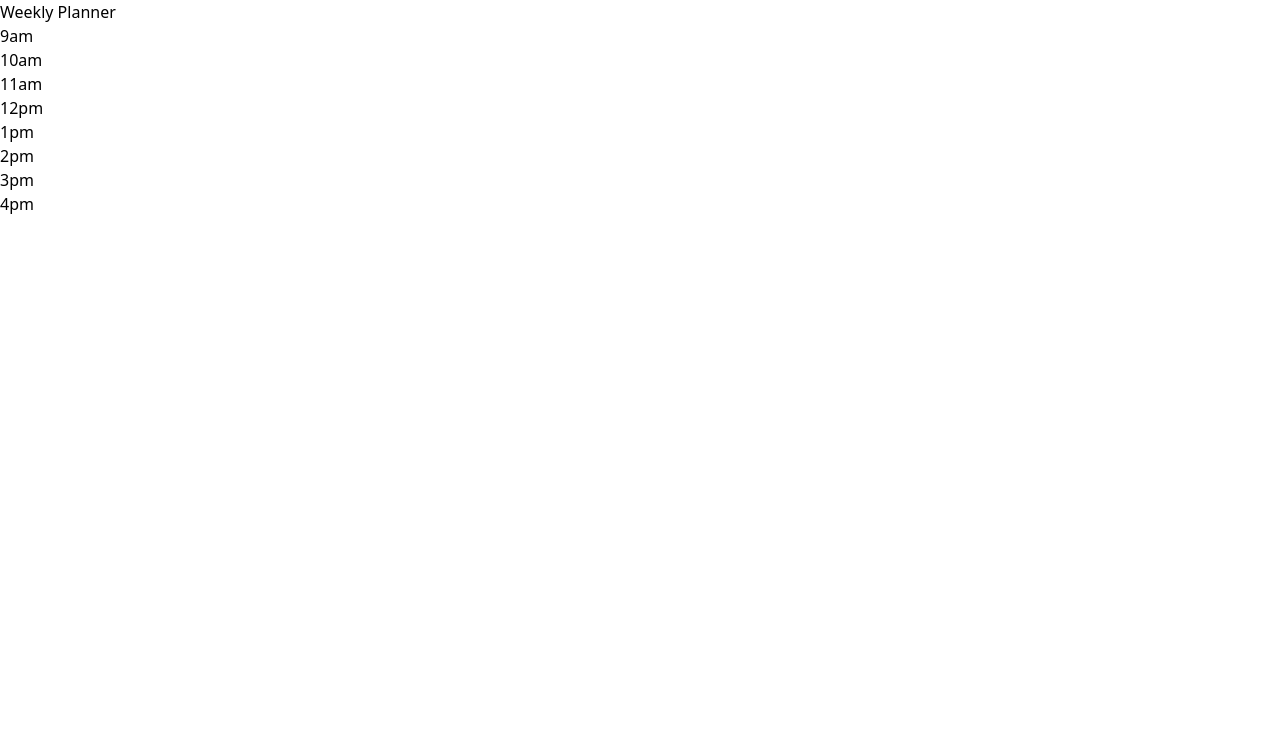
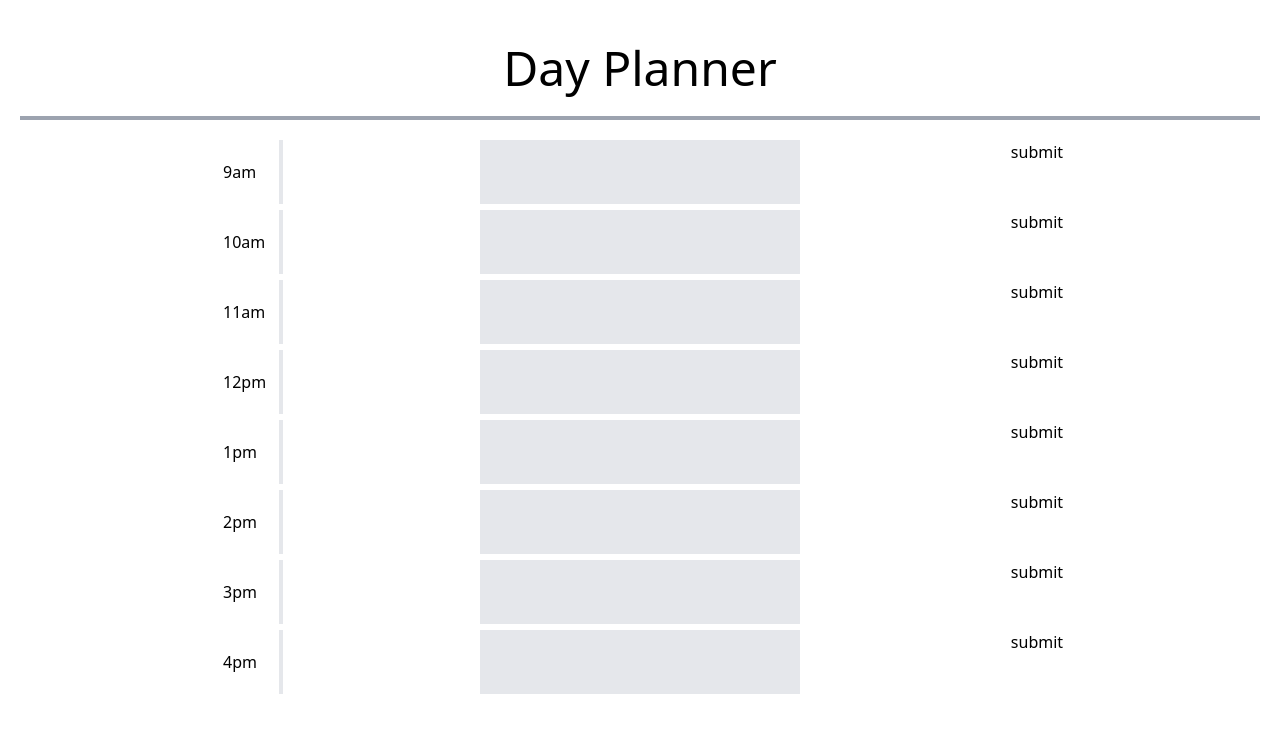
Before and after one commit to Ajaws2022/Stuff-Things-Times-Tracker, a website: page index.html in a window 1280 px wide. Drawn offline with Linux system fonts and the light colour scheme.

Commit message:
added styling with tailwind classes

```diff
--- a/index.html
+++ b/index.html
@@ -4,14 +4,14 @@
     <meta charset="UTF-8">
     <meta http-equiv="X-UA-Compatible" content="IE=edge">
     <meta name="viewport" content="width=device-width, initial-scale=1.0">
-    <title>Document</title>
+    <title>Day Planner</title>
     <link rel="stylesheet" href="./dist/output.css">
 </head>
 <body>
     <!--Header with name and current date/time  -->
-    <header>
+    <header class="border-b-4 border-gray-400 p-6 m-5">
         <div>
-            <h1>Weekly Planner</h1>
+            <h1 class="text-5xl text-center">Day Planner</h1>
         </div>
         <div>
             <p> <!--Class will be added to appened current date/time--> </p>
@@ -20,61 +20,108 @@
     <main>
         <div>
             <!-- list blocks will go here -->
-            <div id="9am">
+            <div id="9am" class="flex flex-row place-content-center m-1.5 justify-evenly">
                 <div>
-                    <h3>9am</h3>
+                    <h3 class="p-5 border-r-4 border-grey-200 w-20">9am</h3>
                 </div>
-                <div></div>
-                <div></div>
+                <div>
+                    <input class="w-80 h-16 bg-gray-200" type="text" name="" id="" >
+
+                </div>
+                <div>
+                    <button class="w-20" type="submit">submit</button>
+
+                </div>
             </div>
-            <div id="10am">
+            <div id="10am" class="flex flex-row place-content-center m-1.5 justify-evenly">
                 <div>
-                    <h3>10am</h3>
+                    <h3 class="p-5 border-r-4 border-grey-200 w-20 ">10am</h3>
                 </div>
-                <div></div>
-                <div></div>
+                <div>
+                    <input class="w-80 h-16 bg-gray-200" type="text" name="" id="" >
+
+                </div>
+                <div>
+                    <button class="w-20" type="submit">submit</button>
+
+                </div>
             </div>
-            <div id="11am">
+            <div id="11am" class="flex flex-row place-content-center m-1.5 justify-evenly">
                 <div>
-                    <h3>11am</h3>
+                    <h3 class="p-5 border-r-4 border-grey-200 w-20">11am</h3>
                 </div>
-                <div></div>
-                <div></div>
+                <div>
+                    <input class="w-80 h-16 bg-gray-200" type="text" name="" id="" >
+
+                </div>
+                <div>
+                    <button class="w-20" type="submit">submit</button>
+
+                </div>
             </div>
-            <div id="12pm">
+            <div id="12pm" class="flex flex-row place-content-center m-1.5 justify-evenly">
                 <div>
-                    <h3>12pm</h3>
+                    <h3 class="p-5 border-r-4 border-grey-200 w-20">12pm</h3>
                 </div>
-                <div></div>
-                <div></div>
+                <div>
+                    <input class="w-80 h-16 bg-gray-200" type="text" name="" id="" >
+
+                </div>
+                <div>
+                    <button class="w-20" type="submit">submit</button>
+
+                </div>
             </div>
-            <div id="1pm">
+            <div id="1pm" class="flex flex-row place-content-center m-1.5 justify-evenly">
                 <div>
-                    <h3>1pm</h3>
+                    <h3 class="p-5 border-r-4 border-grey-200 w-20">1pm</h3>
                 </div>
-                <div></div>
-                <div></div>
+                <div>
+                    <input class="w-80 h-16 bg-gray-200" type="text" name="" id="" >
+
+                </div>
+                <div>
+                    <button class="w-20" type="submit">submit</button>
+                </div>
             </div>
-            <div id="2pm">
+            <div id="2pm" class="flex flex-row place-content-center m-1.5 justify-evenly">
                 <div>
-                    <h3>2pm</h3>
+                    <h3 class="p-5 border-r-4 border-grey-200 w-20">2pm</h3>
                 </div>
-                <div></div>
-                <div></div>
+                <div>
+                    <input class="w-80 h-16 bg-gray-200" type="text" name="" id="" >
+
+                </div>
+                <div>
+                    <button class="w-20" type="submit">submit</button>
+
+                </div>
             </div>
-            <div id="3pm">
+            <div id="3pm" class="flex flex-row place-content-center m-1.5 justify-evenly">
                 <div>
-                    <h3>3pm</h3>
+                    <h3 class="p-5 border-r-4 border-grey-200 w-20">3pm</h3>
                 </div>
-                <div></div>
-                <div></div>
+                <div>
+                    <input class="w-80 h-16 bg-gray-200" type="text" name="" id="" >
+
+                </div>
+                <div>
+                    <button class="w-20" type="submit">submit</button>
+
+                </div>
             </div>
-            <div id="4pm">
+            <div id="4pm" class="flex flex-row place-content-center m-1.5 justify-evenly">
                 <div>
-                    <h3>4pm</h3>
+                    <h3 class="p-5 border-r-4 border-grey-200 w-20">4pm</h3>
                 </div>
-                <div></div>
-                <div></div>
+                <div>
+                    <input class="w-80 h-16 bg-gray-200" type="text" name="" id="" >
+
+                </div>
+                <div>
+                    <button class="w-20" type="submit">submit</button>
+
+                </div>
             </div>
         </div>
 
```
Also changed, not shown: dist/output.css.
